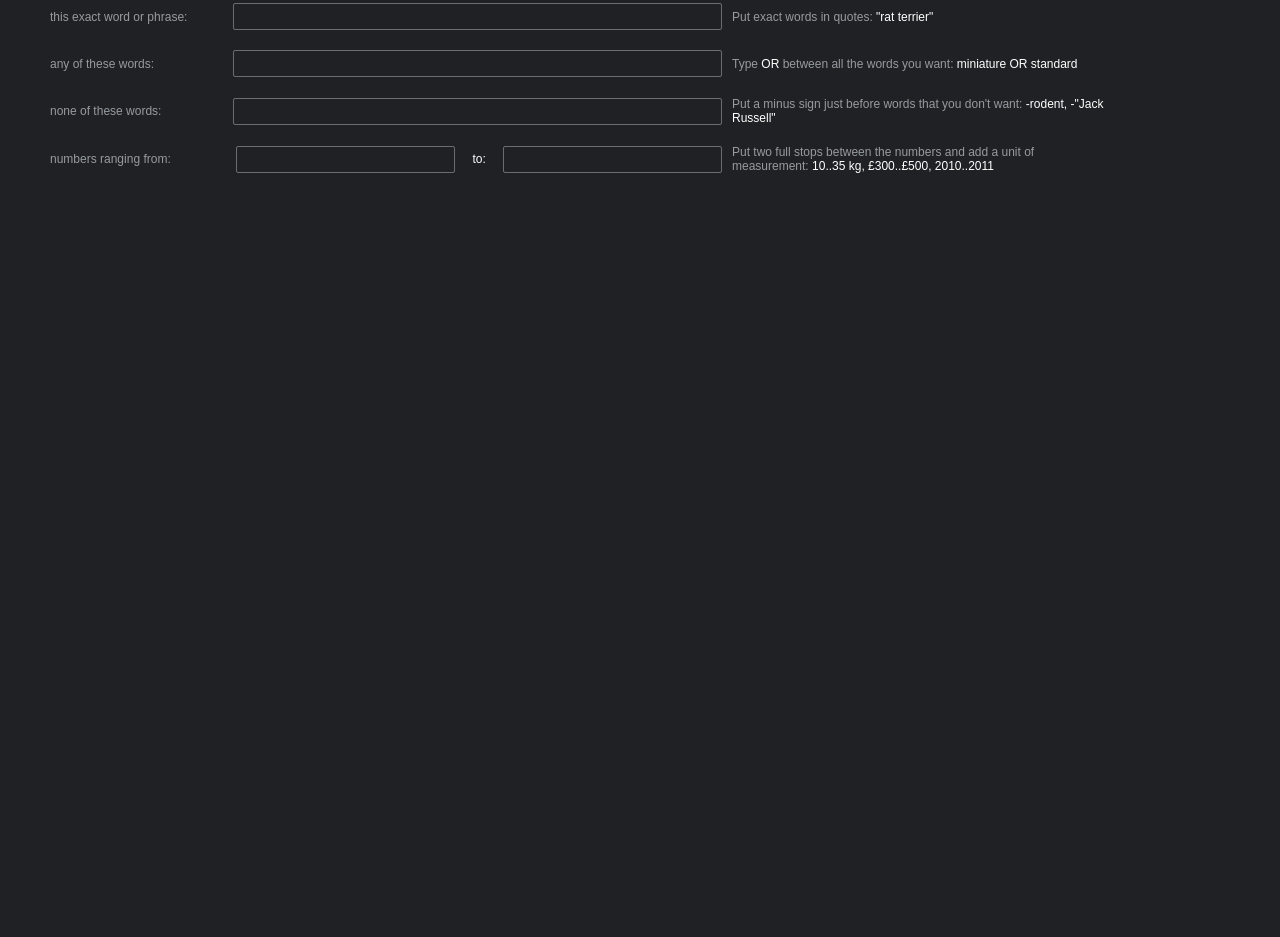
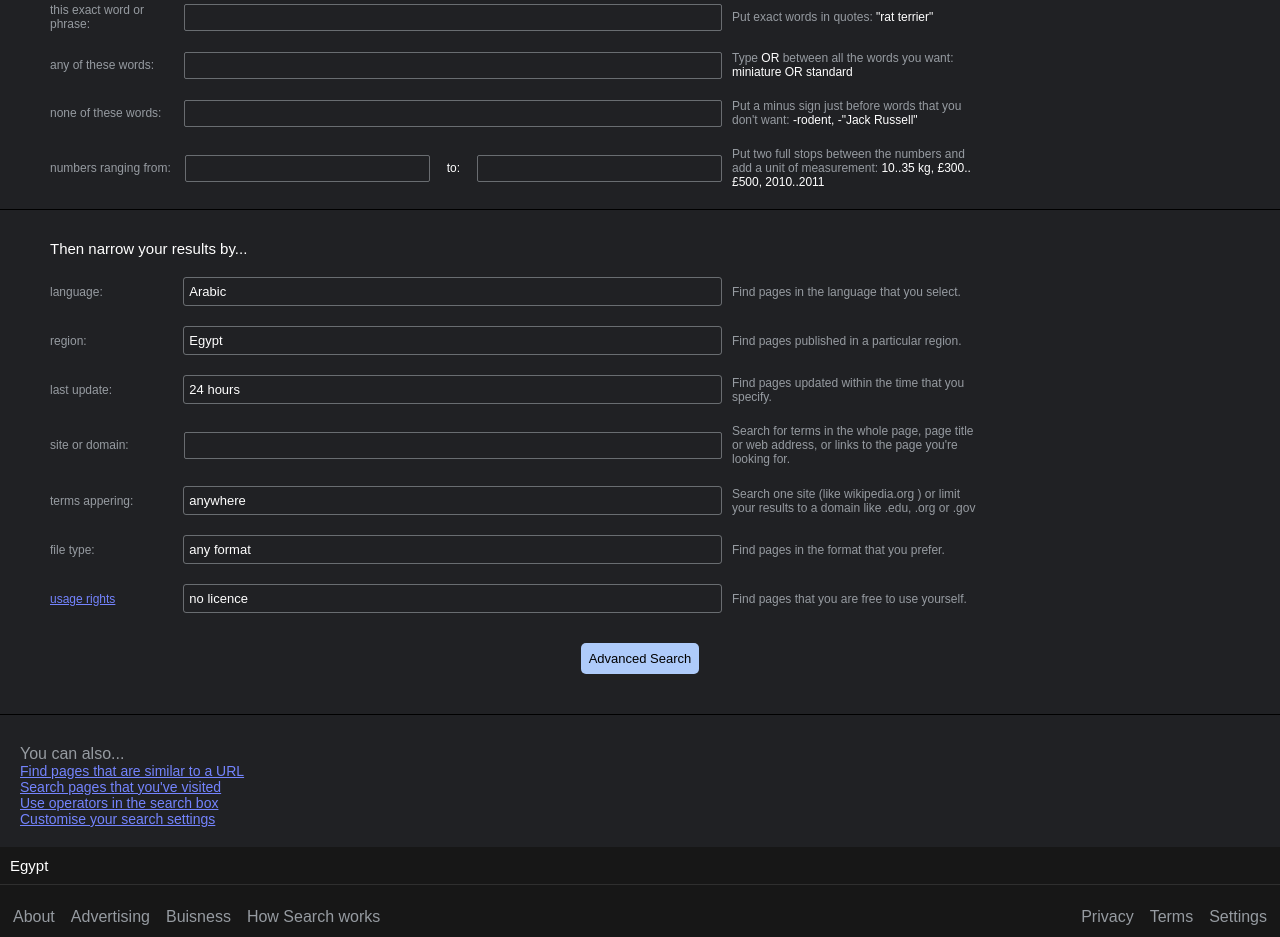
Before and after one commit to Zyadbassem/google-advanced-search, a plain HTML site: page index.html in a window 1280 px wide. Shown: the part 245-1182 px from the top of the page. Before the commit the page ends 800 px from the top, so only its background shows below. Drawn offline with Linux system fonts and the light colour scheme.

Commit message:
FINESHED PROJECT

```diff
--- a/index.html
+++ b/index.html
@@ -21,7 +21,7 @@
     </header>
     <h2>Advanced Search</h2>
     <form>
-        <section>
+        <section class="section1">
             <div class="left-of-form">
                 <div class="input-div">
                     <p class="form-header">Find pages with...</p>
@@ -65,12 +65,16 @@
                             £300..£500,
                             2010..2011</span></p>
                 </div>
-                <!--</section>
+        </section>
         <section>
             <div class="left-of-form">
+                <div class="input-div">
                     <p class="form-header">Then narrow your results by...</p>
+                </div>
                 <div class="input-div">
+                    <div class="right-part-of-input">
                         <p>language:</p>
+                        <div class="select-wrapper">
                             <select>
                                 <option value=""> Arabic</option>
                                 <option value=""> English</option>
@@ -85,8 +89,14 @@
                                 <option value=""> عبري</option>
                             </select>
                         </div>
+                    </div>
+                    <p>Find pages in the language that you select.</p>
+                </div>
+
                 <div class="input-div">
+                    <div class="right-part-of-input">
                         <p>region:</p>
+                        <div class="select-wrapper">
                             <select>
                                 <option value=""> Egypt</option>
                                 <option value=""> USA</option>
@@ -101,8 +111,13 @@
                                 <option value=""> India</option>
                             </select>
                         </div>
+                    </div>
+                    <p>Find pages published in a particular region.</p>
+                </div>
                 <div class="input-div">
+                    <div class="right-part-of-input">
                         <p>last update:</p>
+                        <div class="select-wrapper">
                             <select>
                                 <option value=""> 24 hours</option>
                                 <option value=""> week</option>
@@ -110,12 +125,21 @@
                                 <option value=""> year</option>
                             </select>
                         </div>
+                    </div>
+                    <p>Find pages updated within the time that you specify.</p>
+                </div>
                 <div class="input-div">
+                    <div class="right-part-of-input">
                         <p>site or domain:</p>
                         <input>
                     </div>
+                    <p>Search for terms in the whole page, page title or web address, or links to the page you're
+                        looking for.</p>
+                </div>
                 <div class="input-div">
+                    <div class="right-part-of-input">
                         <p>terms appering:</p>
+                        <div class="select-wrapper">
                             <select>
                                 <option value=""> anywhere</option>
                                 <option value=""> title</option>
@@ -123,8 +147,16 @@
                                 <option value=""> url</option>
                             </select>
                         </div>
+                    </div>
+                    <p>Search one site (like wikipedia.org ) or limit your results to a domain like .edu, .org or
+                        .gov</span></p>
+                </div>
+
+
                 <div class="input-div">
+                    <div class="right-part-of-input">
                         <p>file type:</p>
+                        <div class="select-wrapper">
                             <select>
                                 <option value=""> any format</option>
                                 <option value=""> .pdf</option>
@@ -132,10 +164,13 @@
                                 <option value=""> .excel</option>
                             </select>
                         </div>
+                    </div>
+                    <p>Find pages in the format that you prefer.</p>
+                </div>
                 <div class="input-div">
-                    <a>
-                        <p>usage rights</p>
-                    </a>
+                    <div class="right-part-of-input">
+                        <p><a href="/">usage rights</a></p>
+                        <div class="select-wrapper">
                             <select>
                                 <option value=""> no licence</option>
                                 <option value=""> free to share</option>
@@ -143,35 +178,35 @@
                             </select>
                         </div>
                     </div>
-            <div class="right-of-form">
-                <p id="hiddennitem" class="form-header" hidden>Find pages in the language that you select.</p>
-                <br>
-                <div class="input-div">
-                    <p>Find pages in the language that you select.</p>
-                </div>
-                <div class="input-div">
-                    <p>Find pages published in a particular region.</p>
-                </div>
-                <div class="input-div">
-                    <p>Find pages updated within the time that you specify.</p>
-                </div>
-                <div class="input-div">
-                    <p>Search one site (like wikipedia.org ) or limit your results to a domain like .edu, .org or
-                        .gov/span></p>
-                </div>
-                <div class="input-div">
-                    <p>Search for terms in the whole page, page title or web address, or links to the page you're
-                        looking for.</p>
-                </div>
-                <div class="input-div">
-                    <p>Find pages in the format that you prefer.</p>
-                </div>
-                <div class="input-div">
                     <p>Find pages that you are free to use yourself.</p>
                 </div>
             </div>
-        </section>-->
+        </section>
+        <button>Advanced Search</button>
     </form>
+    <div class="be-footer">
+        <p class="be-footer-para">You can also...</p>
+        <a href="/">Find pages that are similar to a URL</a>
+        <a href="/">Search pages that you've visited</a>
+        <a href="/">Use operators in the search box</a>
+        <a href="/">Customise your search settings</a>
+    </div>
+    <footer>
+        <p>Egypt</p>
+        <div class="footer-con">
+            <div class="footer-links1">
+                <a href="">About</a>
+                <a href="">Advertising</a>
+                <a href="">Buisness</a>
+                <a href="">How Search works</a>
+            </div>
+            <div class="footer-links2">
+                <a href="">Privacy</a>
+                <a href="">Terms</a>
+                <a href="">Settings</a>
+            </div>
+        </div>
+    </footer>
 </body>
 
 </html>
--- a/style.css
+++ b/style.css
@@ -77,6 +77,11 @@ form {
     margin-top: 30px;
     display: flex;
     flex-direction: column;
+    gap: 10px;
+    justify-content: center;
+    padding-bottom: 40px;
+    border-bottom: 1px solid black;
+    margin-bottom: 10px;
 }
 
 .left-of-form {
@@ -84,25 +89,23 @@ form {
     width: 100%;
     display: flex;
     flex-direction: column;
-    justify-content: start;
-    align-items: flex-start;
 
 }
 
 .input-div {
     width: 100%;
     display: flex;
-    align-items: center;
     justify-content: space-between;
     margin-bottom: 20px;
+    align-items: center;
 }
 
 
 
 
-.input-div p:not(.form-header) {
+.input-div p:not(.form-header, a p) {
     margin-right: auto;
-    width: 30%;
+    width: 20%;
     color: #969ba1;
     font-size: 12px;
     text-align: start;
@@ -136,24 +139,19 @@ input {
     align-items: center;
 }
 
-.right-part-of-input p {
-    width: 10%;
-}
-
-input:focus,
-select:focus {
+input:focus {
     outline-style: solid;
     outline-color: rgb(84, 84, 242);
     outline-width: 1px;
 }
 
 .small-input1 {
-    width: 35%;
+    width: 36%;
     margin-right: 2.5%;
 }
 
 .small-input2 {
-    width: 35%;
+    width: 36%;
     margin-left: 2.5%;
 }
 
@@ -165,8 +163,11 @@ span {
 section {
     display: flex;
     align-items: center;
-    justify-content: space-evenly;
-    gap: 20px;
+}
+
+.section1 {
+    margin-bottom: 20px;
+    border-bottom: 1px solid black;
 }
 
 
@@ -176,12 +177,146 @@ section {
     width: 70%;
 }
 
-select,
-select option {
-    width: 70%;
+.right-of-form a {
+    width: 31%;
+
+}
+
+a p {
+    width: 100%;
+}
+
+select {
+    height: 25px;
+    border-radius: 2px;
+    background-color: transparent;
+    border: 0;
+    color: white;
+    appearance: auto;
+    -webkit-appearance: none;
+    width: 100%;
+    height: 23px;
     font-size: small;
 }
 
-#hiddenitem {
-    display: none;
+.select-wrapper {
+    width: 79%;
+    padding: 2px 5px;
+    display: flex;
+    justify-content: center;
+    align-items: center;
+    border: 1px solid #969ba19e;
+    outline: none;
+    border-radius: 3px;
 }
+
+select:focus {
+    outline: none;
+}
+
+button {
+    width: auto;
+    padding: 8px;
+    border-radius: 5px;
+    margin: 0 auto;
+    background-color: #aecbfa;
+    color: black;
+    font-size: small;
+    border: 0;
+}
+
+.be-footer {
+    display: flex;
+    flex-direction: column;
+    width: auto;
+    padding: 20px;
+}
+
+a {
+    color: #7484fe;
+}
+
+.be-footer a {
+    font-size: 14px;
+}
+
+.be-footer-para {
+    color: #969ba1;
+}
+
+footer {
+    margin-top: auto;
+    width: 100%;
+    display: flex;
+    flex-direction: column;
+    background-color: #171717;
+    height: 120px;
+    align-items: start;
+    gap: 20px;
+    overflow: hidden;
+}
+
+.footer-con {
+    width: 100%;
+    display: flex;
+    flex-direction: column;
+    gap: 10px
+}
+
+footer p {
+    color: white;
+    font-size: 15px;
+    padding: 10px;
+    width: 100%;
+    border-bottom: 1px solid rgba(255, 255, 255, 0.1);
+}
+
+footer a {
+
+    color: #969ba1;
+    text-decoration: none;
+}
+
+a:hover:not(.icon) {
+    text-decoration: underline;
+}
+
+.footer-links1,
+.footer-links2 {
+    width: 100%;
+    display: flex;
+    align-items: center;
+    justify-content: center;
+    gap: 10px;
+}
+
+.footer-links1 a,
+.footer-links2 a {
+    padding: 3px;
+}
+
+@media (min-width: 800px) {
+    footer {
+        height: 90px;
+    }
+
+    .footer-con {
+        width: 100%;
+        margin-top: auto;
+        margin-bottom: auto;
+        flex-direction: row;
+        align-items: center;
+    }
+
+    .footer-links1 {
+        justify-content: flex-start;
+        margin-left: 10px;
+        margin-bottom: 10px;
+    }
+
+    .footer-links2 {
+        justify-content: flex-end;
+        margin-right: 10px;
+        margin-bottom: 10px;
+    }
+}
```
Lines whose indentation alone changed are shown as unchanged.
